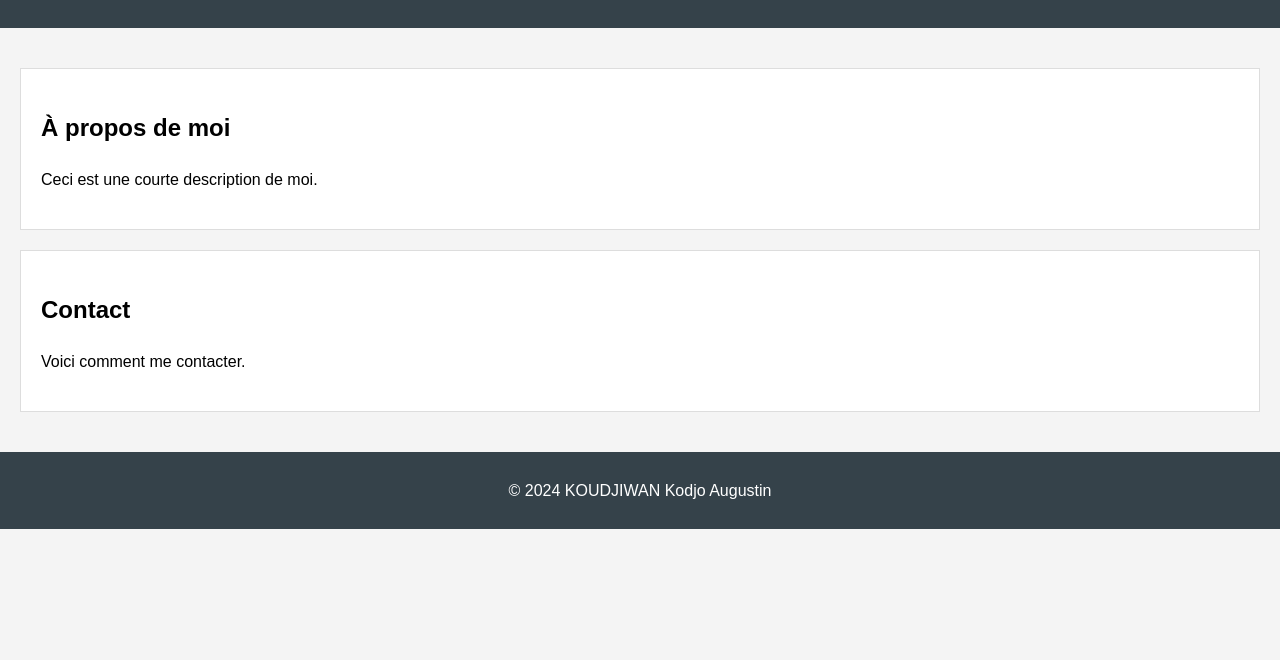
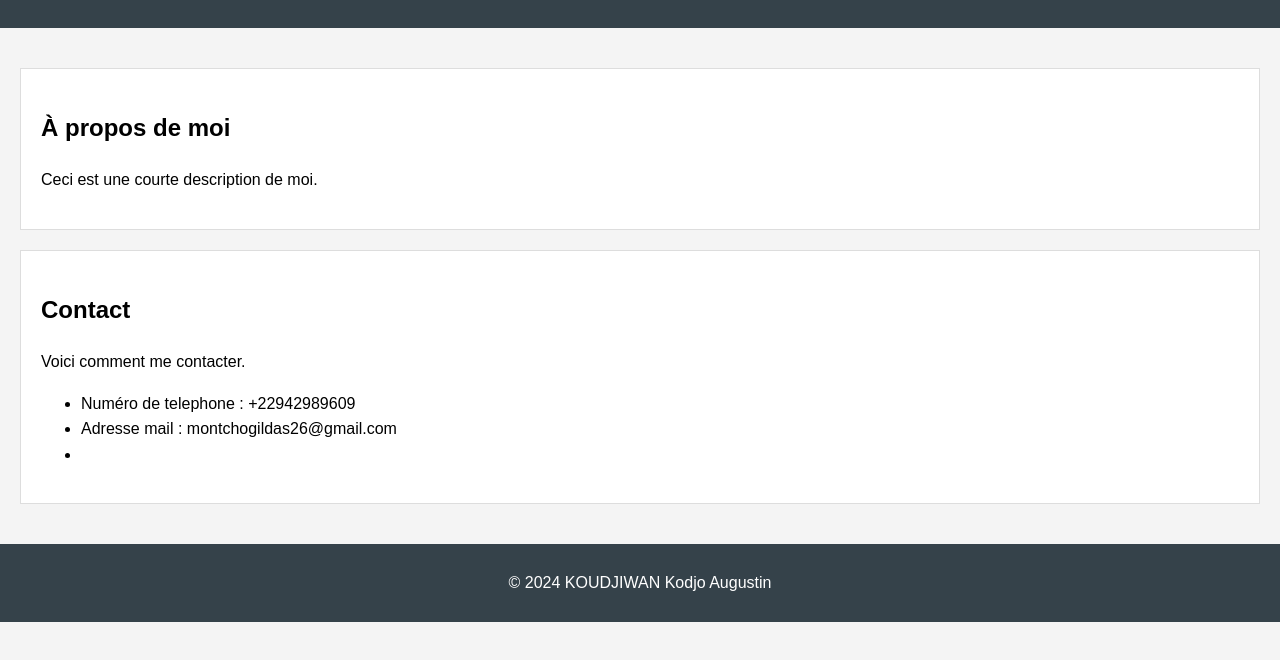
Before and after one commit to Montcho-Gildas/projet_cours, a plain HTML site: page index.html in a window 1280 px wide. Shown: the part 106-766 px from the top of the page. Drawn offline with Linux system fonts and the light colour scheme.

Commit message:
ajout contact

```diff
--- a/index.html
+++ b/index.html
@@ -18,6 +18,11 @@
         <section id="contact">
             <h2>Contact</h2>
             <p>Voici comment me contacter.</p>
+            <ul>
+                <li>Numéro de telephone : +22942989609</li>
+                <li>Adresse mail : montchogildas26@gmail.com</li>
+                <li></li>
+            </ul>
         </section>
     </main>
     <footer>
```
